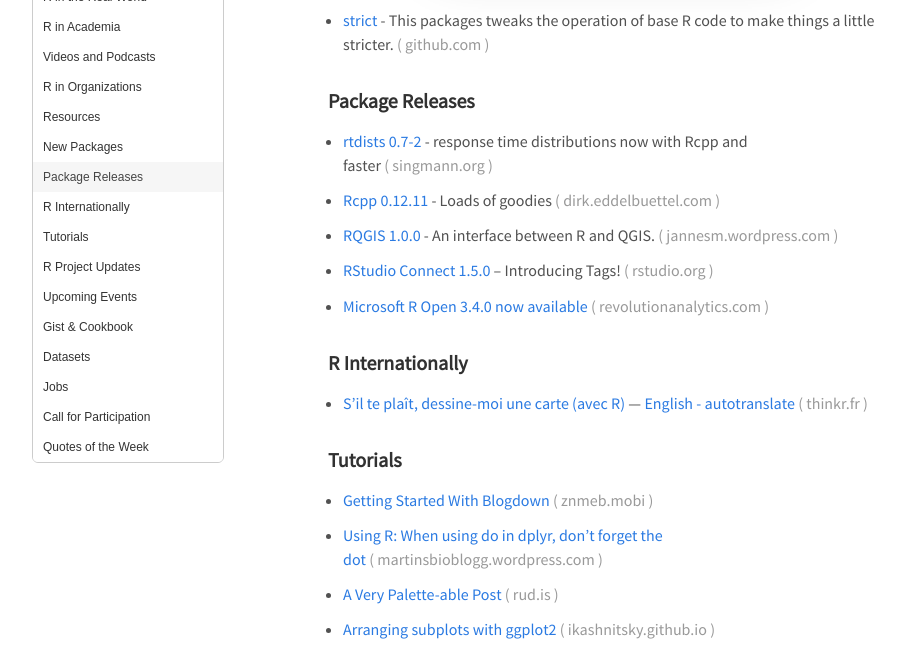
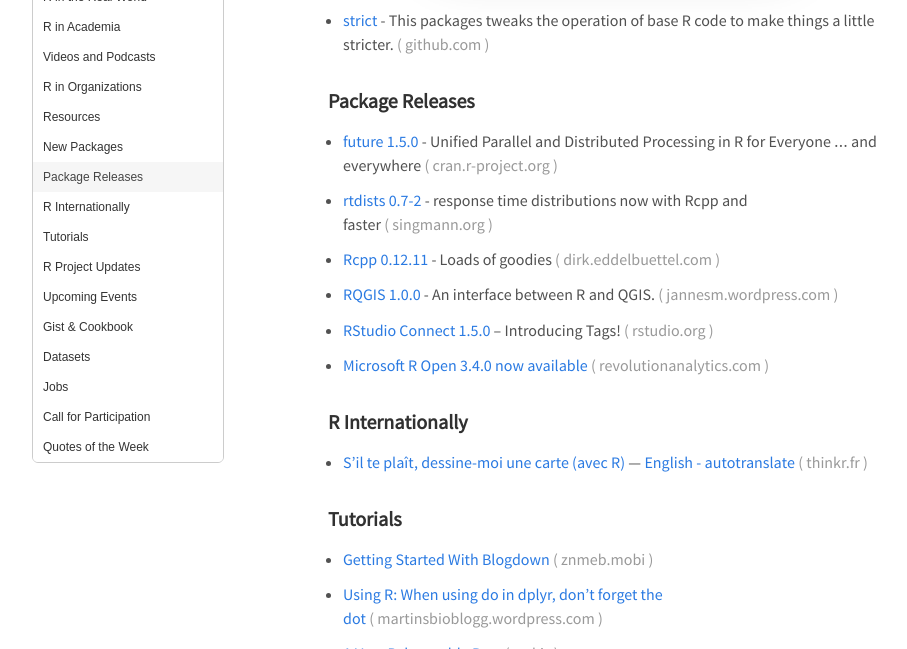
Before and after one commit to rweekly/rweekly.org, a Jekyll site: the page built from draft.md, in a window 1280 px wide and 900 px high, scrolled down 1593 px, cut to the strip 129-778 px from the top of the window. Shown: the whole strip, without its empty margins (32-939 px from the left). Built offline with Jekyll 4.4.1, drawn with Linux system fonts in a browser that asks for light colours; emoji names are drawn with the system emoji font; comment, search, counter and statistics services are not loaded.

Commit message:
Package Release: future 1.5.0 on CRAN

```diff
--- a/draft.md
+++ b/draft.md
@@ -71,6 +71,8 @@
 + [strict](https://github.com/hadley/strict) - This packages tweaks the operation of base R code to make things a little stricter.
 
 ###  Package Releases
+
++ [future 1.5.0](http://cran.r-project.org/package=future) - Unified Parallel and Distributed Processing in R for Everyone ... and everywhere
 
 + [rtdists 0.7-2](http://singmann.org/rtdists-0-7-2-response-time-distributions-now-with-rcpp-and-faster/) - response time distributions now with Rcpp and faster
 
```
